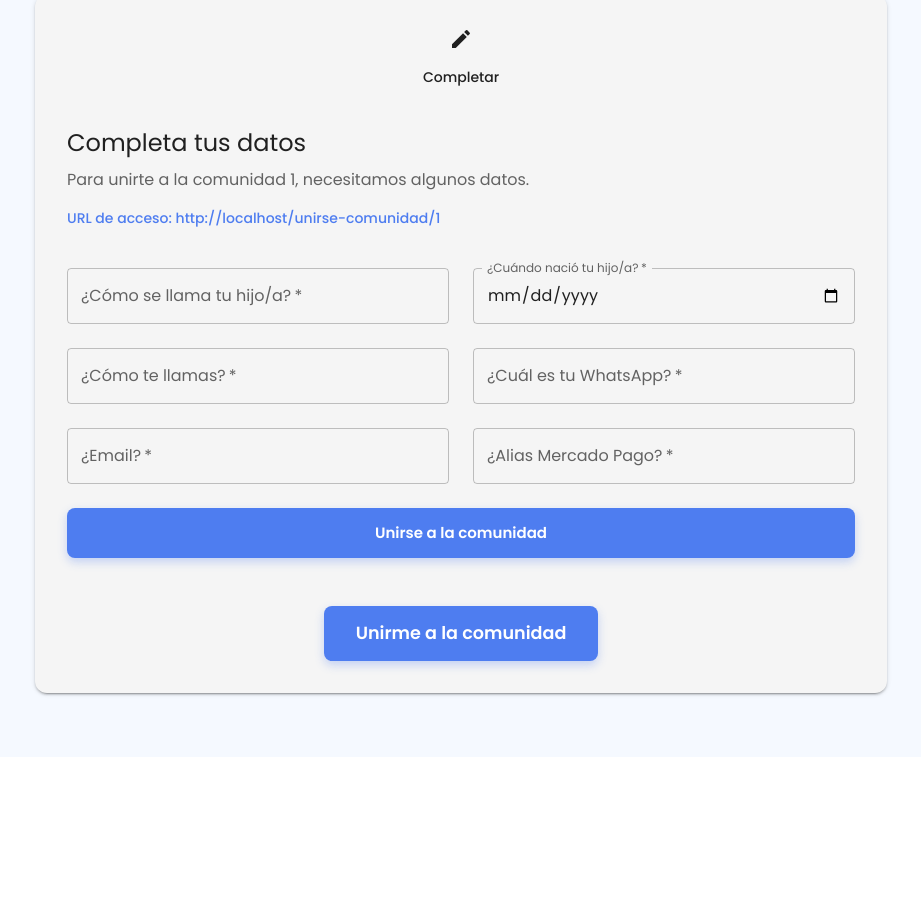
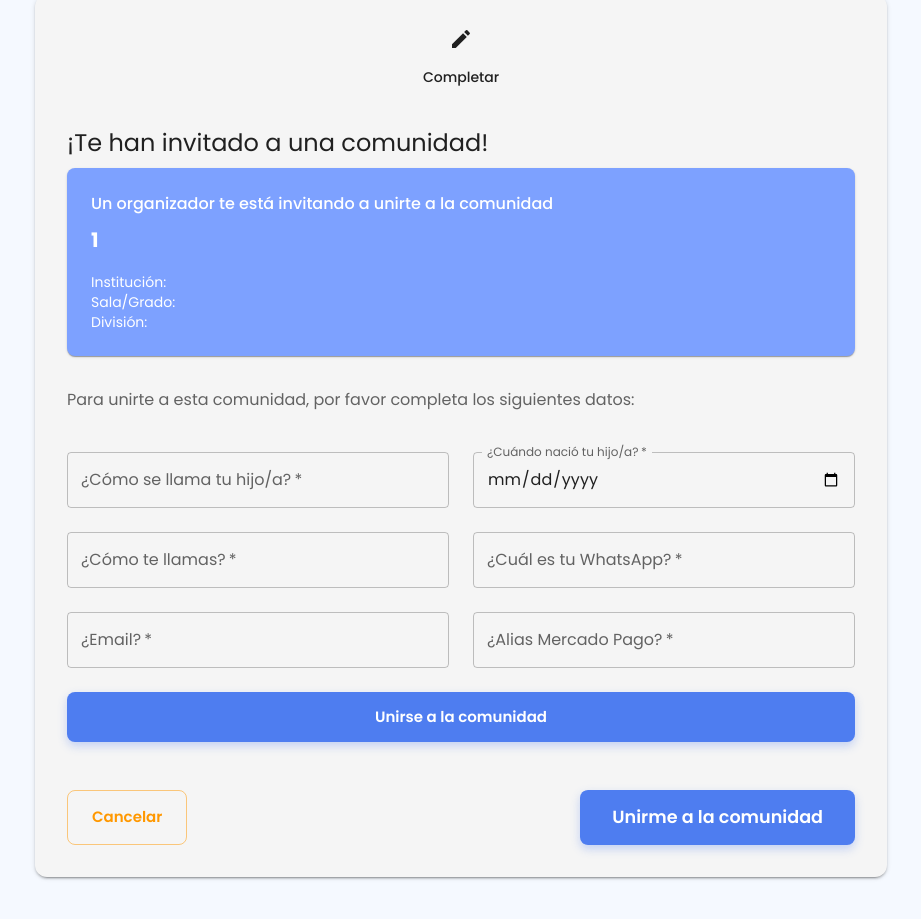
Before and after one commit to PericoPe/hey-jack, a React (Create React App) app: page /unirse-comunidad/1 in a window 1280 px wide. Shown: the part 239-1158 px from the top of the page, without its empty margins (179-1100 px from the left). Before the commit the page ends 996 px from the top, so only its background shows below. Built offline with nearby package versions, Linux system fonts and the light colour scheme; no server answers; the database is empty.

Commit message:
Mejorar página de unirse a comunidad: añadir mensaje de bienvenida y eliminar botón duplicado

```diff
--- a/src/pages/JoinCommunity.js
+++ b/src/pages/JoinCommunity.js
@@ -73,7 +73,8 @@ const JoinCommunity = () => {
       const response = await getCommunityDetails(communityId);
       console.log('Respuesta de getCommunityDetails:', response);
 
-      if (response.success && response.data) {
+      // Verificar si la respuesta es exitosa
+      if (response.success) {
         // Extraer las partes del ID (formato: INSTITUCION+SALAoGRADO+DIVISION+TIMESTAMP)
         const parts = communityId.split('+');
 
@@ -85,14 +86,14 @@ const JoinCommunity = () => {
 
           // Configurar los detalles de la comunidad
           const communityDetails = {
-            name: response.data.nombre_comunidad || `${institution} - ${gradeLevel} - ${division}`,
-            institution: institution,
-            gradeLevel: gradeLevel,
-            division: division,
-            contributionAmount: response.data.monto_individual || "1.500",
+            name: response.communityName || `${institution} - ${gradeLevel} - ${division}`,
+            institution: response.institution || institution,
+            gradeLevel: response.gradeLevel || gradeLevel,
+            division: response.division || division,
+            contributionAmount: response.contributionAmount || "1.500",
             communityId: communityId,
-            status: response.data.estado || 'activa',
-            members: response.data.miembros || 1
+            status: response.status || 'activa',
+            members: response.memberCount || 1
           };
 
           console.log('Comunidad encontrada:', communityDetails);
@@ -212,16 +213,30 @@ const JoinCommunity = () => {
     return (
       <Box>
         <Typography variant="h5" gutterBottom>
-          Completa tus datos
+          ¡Te han invitado a una comunidad!
         </Typography>
+        <Paper elevation={1} sx={{ p: 3, mb: 4, bgcolor: 'primary.light', color: 'primary.contrastText', borderRadius: 2 }}>
+          <Typography variant="body1" sx={{ fontWeight: 'medium', mb: 1 }}>
+            {communityDetails?.creatorName || 'Un organizador'} te está invitando a unirte a la comunidad
+          </Typography>
+          <Typography variant="h6" sx={{ fontWeight: 'bold', mb: 2 }}>
+            {communityDetails?.name || communityCode}
+          </Typography>
+          <Typography variant="body2">
+            Institución: <b>{communityDetails?.institution}</b><br />
+            Sala/Grado: <b>{communityDetails?.gradeLevel}</b><br />
+            División: <b>{communityDetails?.division}</b>
+          </Typography>
+        </Paper>
+
         <Typography variant="body1" color="text.secondary" paragraph>
-          Para unirte a la comunidad {communityDetails?.name || communityCode}, necesitamos algunos datos.
+          Para unirte a esta comunidad, por favor completa los siguientes datos:
         </Typography>
         {communityId && (
           <Typography
             variant="body2"
             color="primary.main"
-            sx={{ mb: 2, fontWeight: 'medium' }}
+            sx={{ mb: 2, fontWeight: 'medium', display: 'none' }}
           >
             URL de acceso: {window.location.origin}/unirse-comunidad/{communityId}
           </Typography>
@@ -457,7 +472,17 @@ const JoinCommunity = () => {
                 {renderCommunityForm()}
               </Box>
 
-              <Box sx={{ display: 'flex', flexDirection: 'row', pt: 2, justifyContent: 'center' }}>
+              <Box sx={{ display: 'flex', flexDirection: 'row', pt: 2, justifyContent: 'space-between' }}>
+                <Button
+                  variant="outlined"
+                  color="secondary"
+                  size="large"
+                  onClick={() => navigate('/')}
+                  sx={{ py: 1.5, px: 3 }}
+                >
+                  Cancelar
+                </Button>
+
                 <Button
                   variant="contained"
                   color="primary"
```
